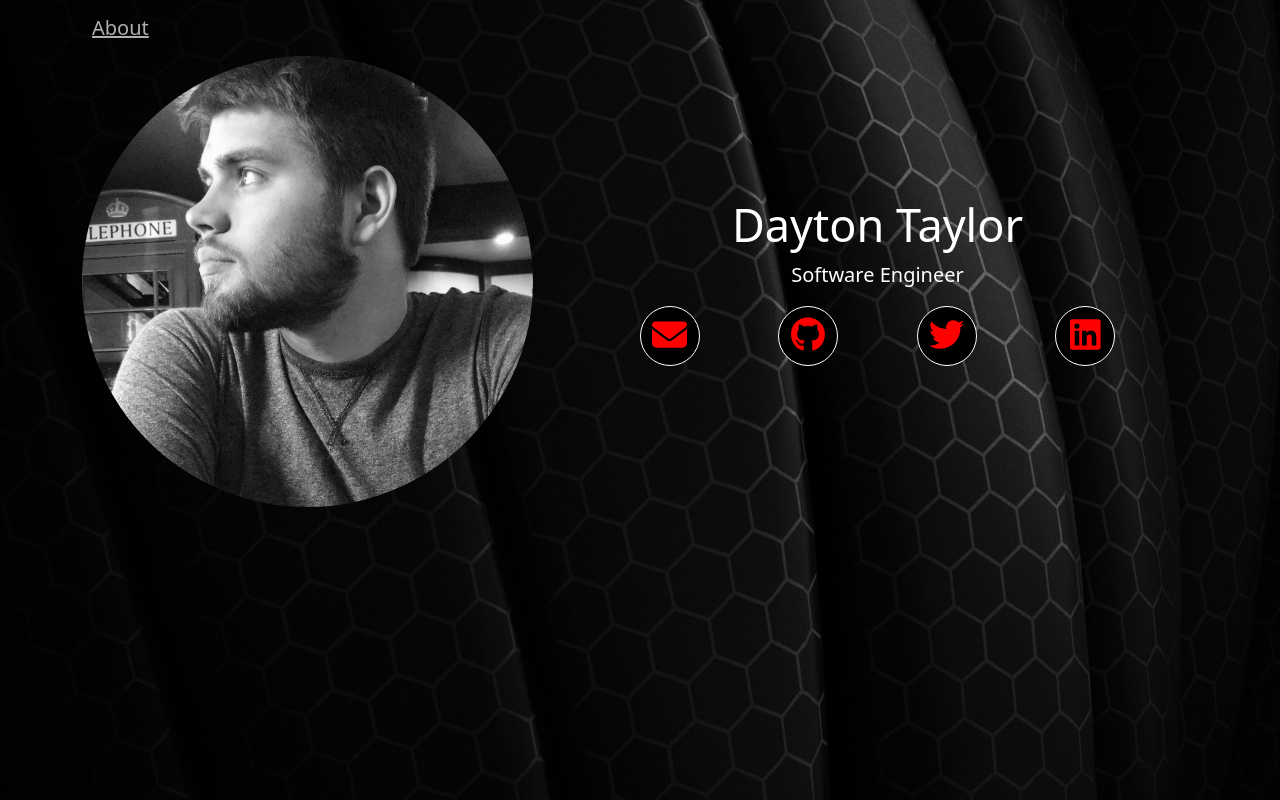
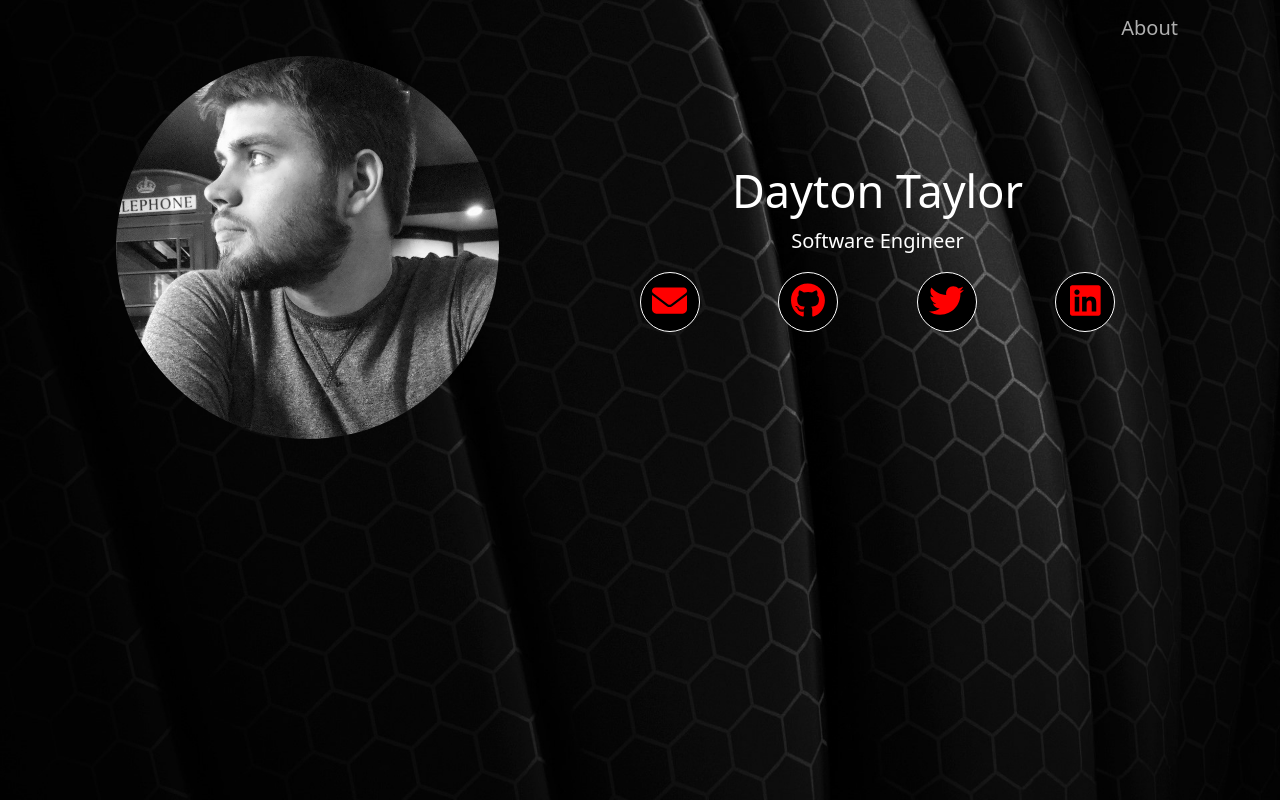
Before and after one commit to daytonltaylor/daytonltaylor.me, a React (Create React App) app: page /about in a window 1280 px wide. Built offline with nearby package versions, Linux system fonts and the light colour scheme.

Commit message:
updated styling

```diff
--- a/src/components/PageHeader/index.scss
+++ b/src/components/PageHeader/index.scss
@@ -1,5 +1,9 @@
 .nav-item {
 	padding: 5px 15px 5px 5px;
+
+	a {
+		text-decoration: none !important;
+	}
 
 	.active {
 		pointer-events: none !important;
--- a/src/components/PageHeader/index.tsx
+++ b/src/components/PageHeader/index.tsx
@@ -10,7 +10,7 @@ const PageHeader: React.FC<PageHeaderProps> = () => {
 		<div>
 			<nav className="navbar navbar-expand-md navbar-dark">
 				<div className="container">
-					<ul className="navbar-nav ml-auto">
+					<ul className="navbar-nav ms-auto">
 						<li className="nav-item">
 							<NavLink className="bttn-nav" to="/about">
 								About
--- a/src/components/SocialButton/index.tsx
+++ b/src/components/SocialButton/index.tsx
@@ -1,4 +1,4 @@
-import React from 'react';
+import React, { useMemo } from 'react';
 import './index.scss';
 
 import { FontAwesomeIcon } from '@fortawesome/react-fontawesome';
@@ -33,6 +33,10 @@ const mapStringToIcon = (iconStr: string): IconProp => {
 const SocialButton: React.FC<SocialButtonProps> = (
 	props: SocialButtonProps
 ) => {
+	const icon: IconProp = useMemo(() => {
+		return mapStringToIcon(props.icon);
+	}, [props.icon]);
+
 	return (
 		<a
 			className="bttn-social"
@@ -40,7 +44,7 @@ const SocialButton: React.FC<SocialButtonProps> = (
 			target={props.target}
 			rel="noreferrer noopener"
 		>
-			<FontAwesomeIcon icon={mapStringToIcon(props.icon)} />
+			<FontAwesomeIcon icon={icon} />
 		</a>
 	);
 };
--- a/src/views/About/index.scss
+++ b/src/views/About/index.scss
@@ -4,7 +4,7 @@
 }
 
 .profile-img {
-	width: 100%;
+	width: 85%;
 	height: auto;
 	display: block;
 	margin: auto;
```
